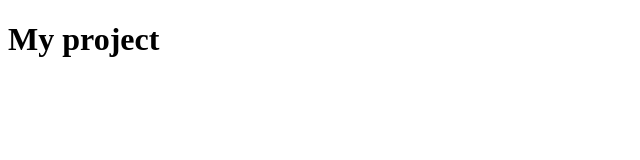
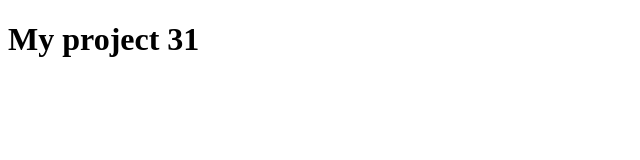
Before and after one commit to read-my-code/my-project, a plain HTML site: page index.html in a window 1280 px wide. Shown: the full height of the page, 0-640 px from the left. Drawn offline with Linux system fonts and the light colour scheme.

Commit message:
Update index.html

```diff
--- a/index.html
+++ b/index.html
@@ -7,6 +7,6 @@
     <title>My project</title>
 </head>
 <body>
-    <h1>My project</h1>
+    <h1>My project 31</h1>
 </body>
 </html>
```
